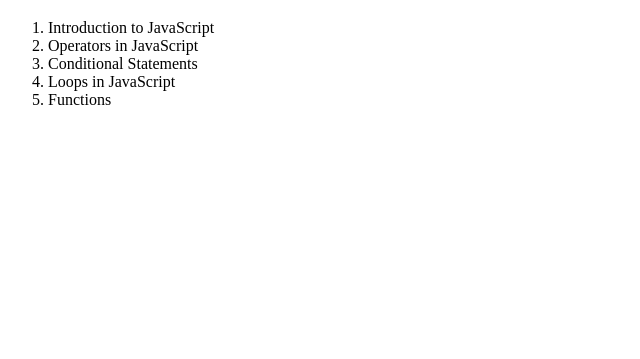
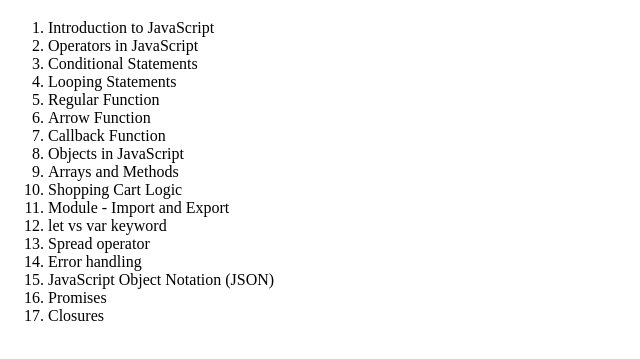
Before and after one commit to Balaaditya04/Balaaditya04.github.io, a website: page JavaScript/index.html in a window 1280 px wide. Shown: the part 61-420 px from the top of the page, without its empty margins (0-640 px from the left). Drawn offline with Linux system fonts and the light colour scheme.

Commit message:
commit changes

```diff
--- a/JavaScript/index.html
+++ b/JavaScript/index.html
@@ -8,11 +8,24 @@
 <body>
     <h1>JavaScript Class</h1>
     <ol>
-        <li>Introduction to JavaScript </li>
-        <li>Operators in JavaScript</li>
-        <li>Conditional Statements</li>
-        <li>Loops in JavaScript</li>
-        <li>Functions</li>
+        <li>Introduction to JavaScript</li>
+      <li>Operators in JavaScript</li>
+      <li>Conditional Statements</li>
+      <li>Looping Statements</li>
+      <li>Regular Function</li>
+      <li>Arrow Function</li>
+      <li>Callback Function</li>
+      <li>Objects in JavaScript</li>
+      <li>Arrays and Methods</li>
+      <li>Shopping Cart Logic</li>
+      <li>Module - Import and Export</li>
+      <li>let vs var keyword</li>
+      <li>Spread operator</li>
+      <li>Error handling</li>
+      <li>JavaScript Object Notation (JSON)</li>
+      <li>Promises</li>
+      <li>Closures</li>
+
 
     </ol>
 </body>
```
